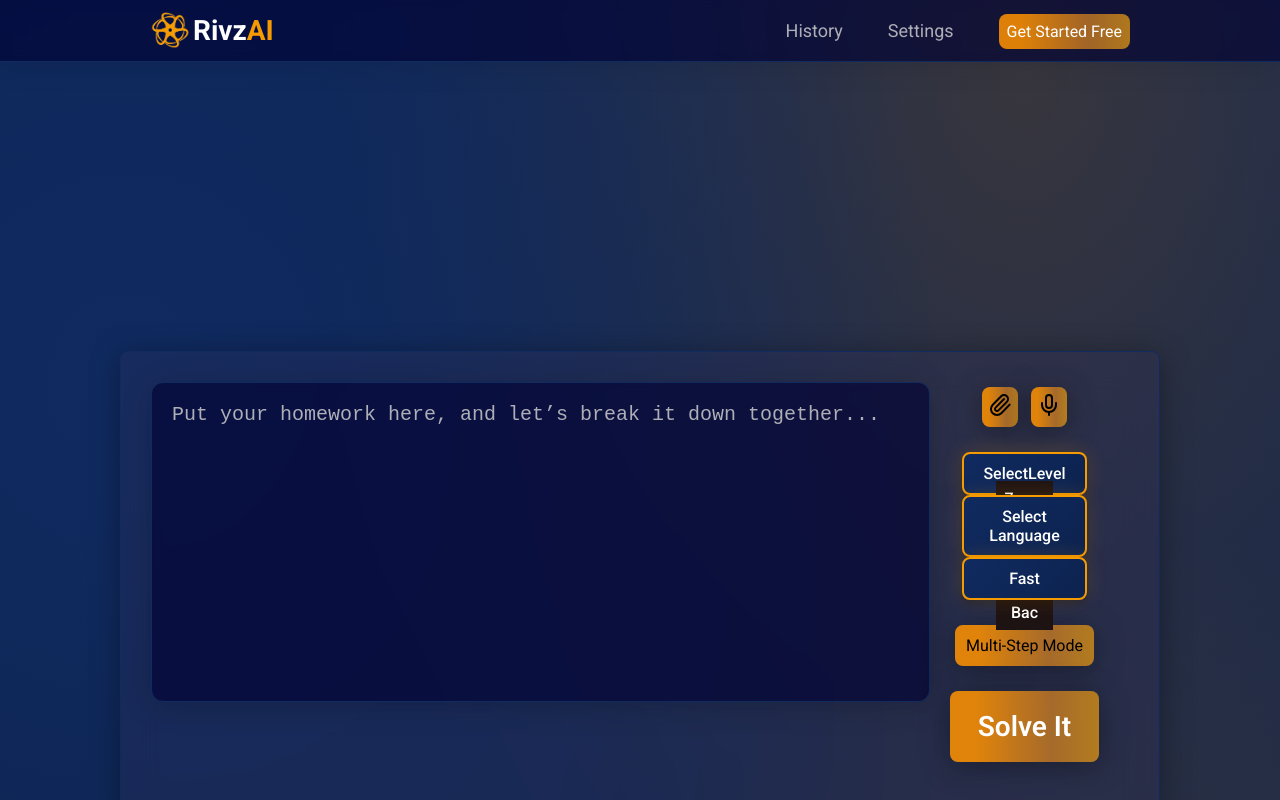
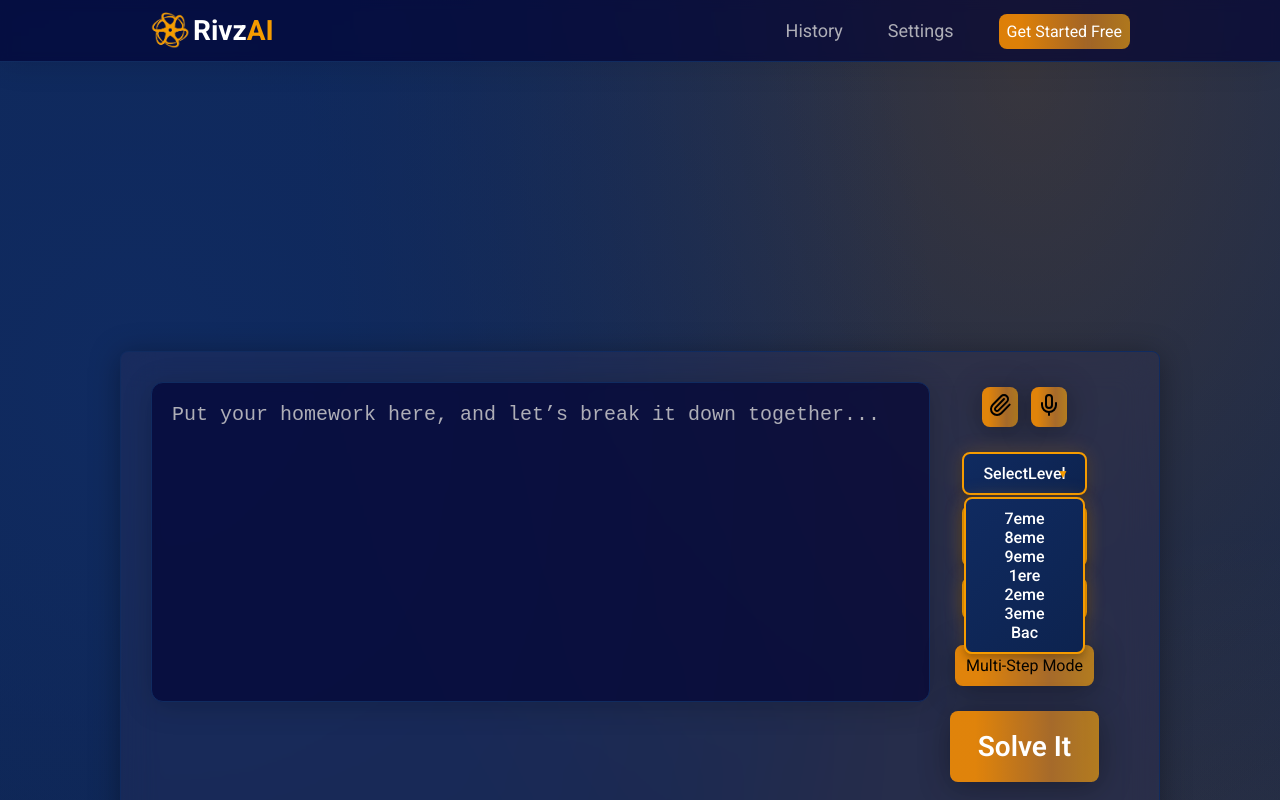
Before and after one commit to alimabrouki/RivzAI, a React (Vite) app: page / in a window 1280 px wide. Both pictures are taken after a click on the element "SelectLevel". Shown: the top 800 px of the page. Built offline with nearby package versions, Linux system fonts and the light colour scheme.

Commit message:
add highlight to selected option in the list

```diff
--- a/src/features/select-options/SelectLevel.jsx
+++ b/src/features/select-options/SelectLevel.jsx
@@ -25,7 +25,7 @@ export default function SelectLevel({schoolOptions,placeHolder,storageKey}) {
       <div onClick={() => {
         setIsOpen(!isOpen)
       }} className="select-options" ref={dropDown}>
-        <div className={isOpen ? 'options-list' : ''}>
+        <div className={isOpen ? 'options-list' : 'options-list-hidden'}>
           {isOpen &&
             schoolOptions.map((option) => (
               <span
@@ -36,7 +36,7 @@ export default function SelectLevel({schoolOptions,placeHolder,storageKey}) {
                 }}
                 key={option.id}
                 value={option.option}
-              >
+              className={`option ${selectedOpt === option.option ? 'selected-option' : ''}`}>
                 {option.option}
               </span>
             ))}
--- a/src/styles/SelectOptions.css
+++ b/src/styles/SelectOptions.css
@@ -30,25 +30,15 @@
   }
 }
 
-.options-list {
-  display: flex;
-  flex-direction: column;
-  background-color: rgb(30, 19, 19);
-  position: absolute;
-  padding: 8px;
-  translate: 0px 17px;
-}
 
-.options-list span:hover {
-  background-color: aqua;
-}
+
 
 
 .select-options {
   display: flex;
   justify-content: center;
   position: relative;
-  z-index: 1;
+  /* z-index: 1; */
   width: 125px;
   text-align: center;
   padding: 10px;
@@ -67,37 +57,14 @@
     0 4px 8px rgba(0, 0, 0, 0.3);
 }
 
-/* .select-options {
+.select-wrapper {
+  position: relative;
   display: flex;
   flex-direction: column;
-  gap: 15px;
-  box-shadow: var(--input-bx-shdw);
-  position: relative;
+  gap: 10px;
 }
 
-.select-options .select {
-  width: 100%;
-  text-align: center;
-  padding: 10px 30px ;
-  font-size: 16px;
-  font-weight: 500;
-  color: #fff;
-  background: linear-gradient(135deg, hsl(220, 72%, 22%) 0%, hsl(220, 72%, 18%) 100%);
-  border: 2px solid var(--c-orange);
-  border-radius: 8px;
-  cursor: pointer;
-  appearance: none;
-  outline: none;
-  transition: all 0.3s ease;
-  box-shadow:
-    0 0 20px hsla(38, 100%, 48%, 0.2),
-    0 4px 8px rgba(0, 0, 0, 0.3);
-}
-.select-wrapper {
-  position: relative;
-}
-
-.select-wrapper::after {
+.select-options::after {
   content: '▼';
   position: absolute;
   right: 16px;
@@ -109,18 +76,55 @@
   font-size: 12px;
 }
 
-.select-wrapper:has(.select:focus)::after {
+.select-wrapper:has(.select-options:focus)::after {
   transform: translateY(-50%) rotate(180deg);
 }
 
-.select:hover {
+
+.select-options .options-list {
+  width: 100%;
+  text-align: center;
+  font-size: 16px;
+  font-weight: 500;
+  color: #fff;
+  background: linear-gradient(135deg, hsl(220, 72%, 22%) 0%, hsl(220, 72%, 18%) 100%);
+  border: 2px solid var(--c-orange);
+  border-radius: 8px;
+  cursor: pointer;
+  appearance: none;
+  outline: none;
+  box-shadow:
+    0 0 20px hsla(38, 100%, 48%, 0.2),
+    0 4px 8px rgba(0, 0, 0, 0.3);
+      display: flex;
+  flex-direction: column;
+  position: absolute;
+  padding: 10px 0px;
+  translate: 0px 33px;
+  z-index: 1;
+}
+
+.options-list-hidden {
+  display: none;
+}
+
+.options-list .option {
+
+}
+.selected-option {
+  background-color: var(--c-orange);
+}
+.options-list .option:hover {
+  background-color: var(--c-orange);
+}
+.select-options:hover {
   border-color: var(--c-orange);
   box-shadow:
     0 0 30px hsla(38, 100%, 48%, 0.4),
     0 6px 12px rgba(0, 0, 0, 0.4);
 }
 
-.select:focus {
+.select-options:focus {
   border-color: var(--c-orange);
   box-shadow:
     0 0 40px hsla(38, 100%, 48%, 0.6),
@@ -134,4 +138,4 @@
   padding: 12px 16px;
   font-weight: 500;
   border-bottom: 1px solid hsl(220, 72%, 25%);
-} */
+}
```
